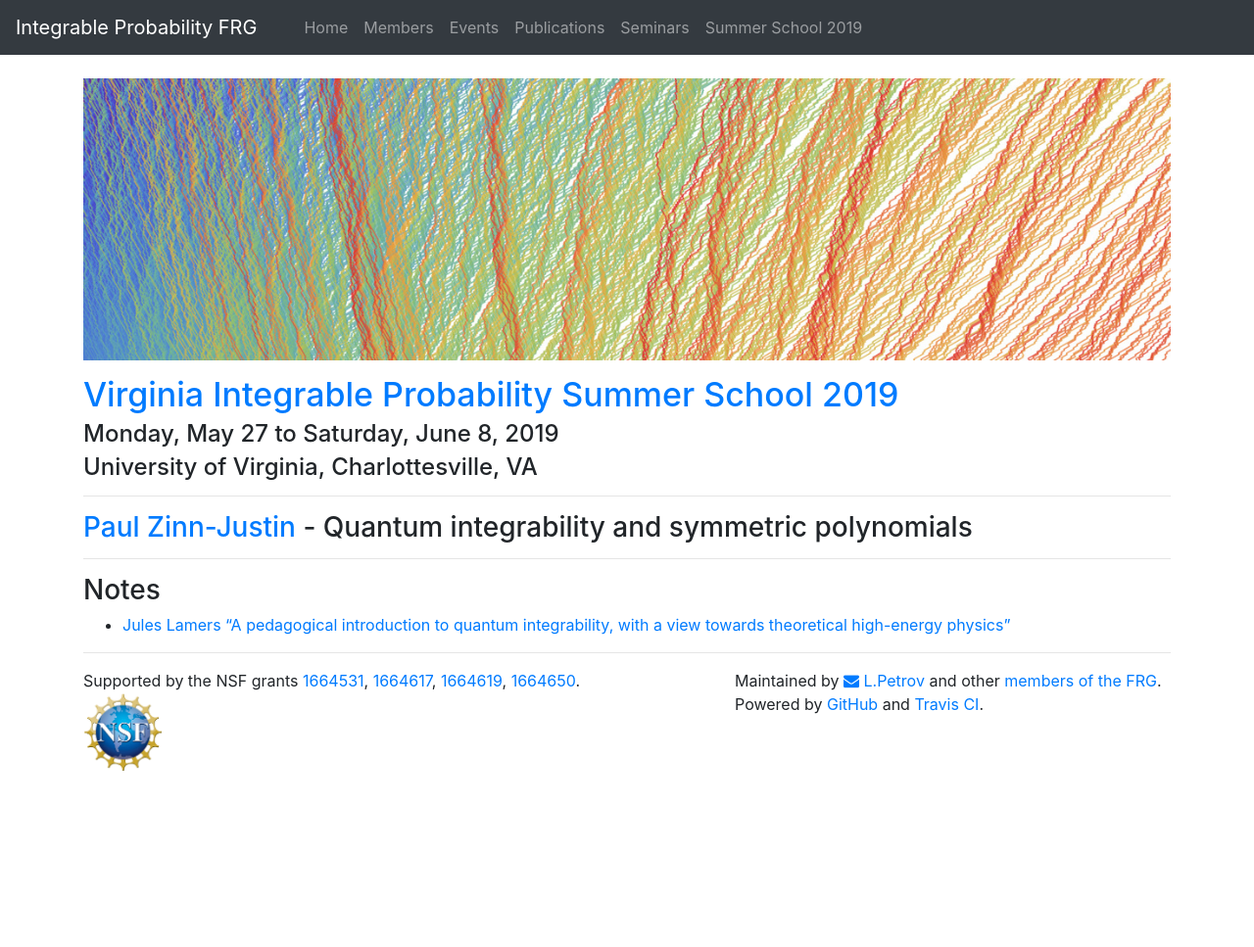
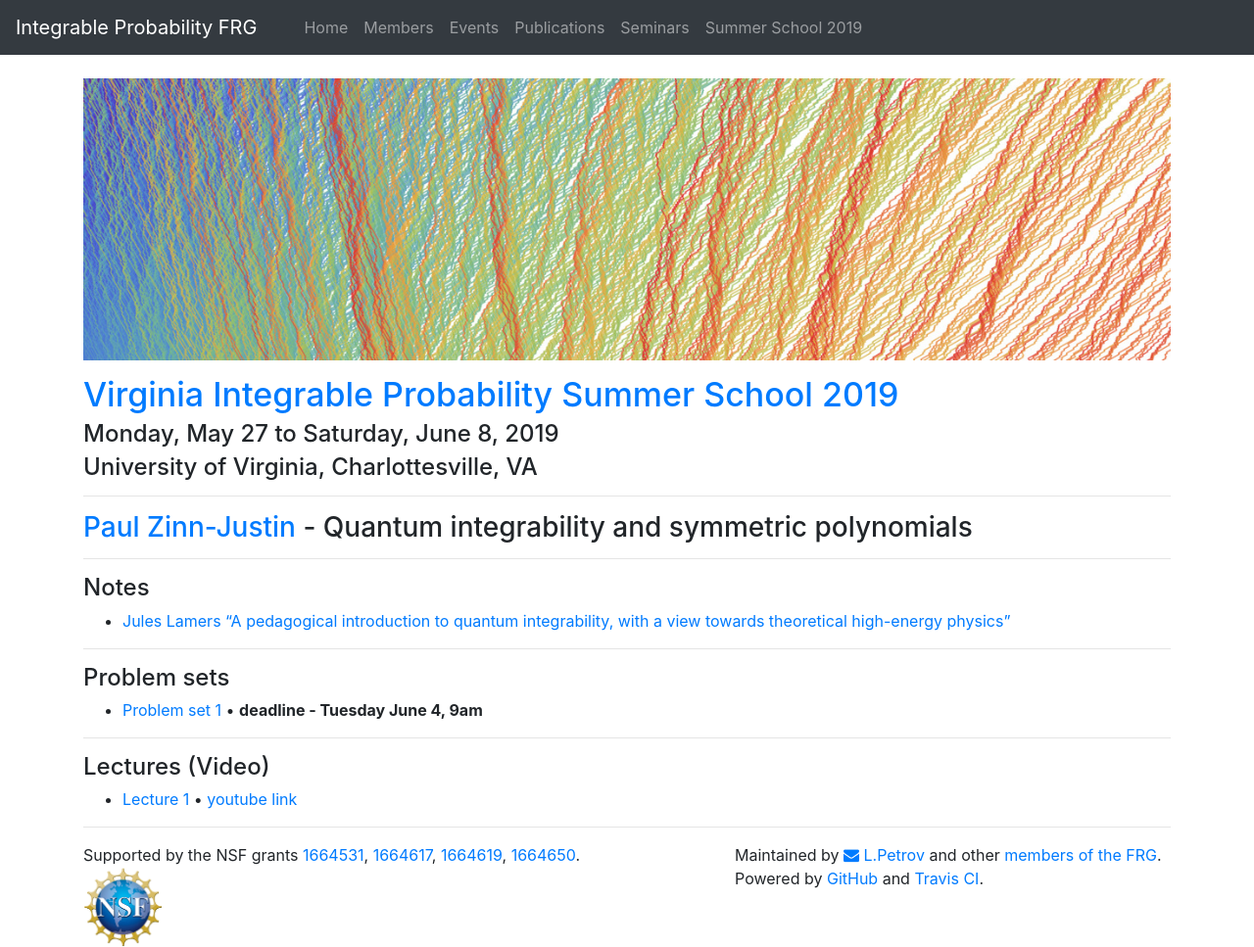
Before and after one commit to int-prob/int-prob-code, a Jekyll site: the page built from vipss2019/zinnjustin.md, in a window 1280 px wide. Shown: the whole page at 98% size. Built offline with Jekyll 4.4.1, drawn with Linux system fonts in a browser that asks for light colours; nearby versions of some CDN libraries; before the commit the page ends 900 px from its top, so only the background shows below that.

Commit message:
update zinnjustin.md at Mon Jun  3 14:17:42 EDT 2019

```diff
--- a/vipss2019/zinnjustin.md
+++ b/vipss2019/zinnjustin.md
@@ -18,6 +18,19 @@ permalink: /vipss2019/zinnjustin/
 
 ---
 
-## Notes
+### Notes
 
 - [Jules Lamers "A pedagogical introduction to quantum integrability, with a view towards theoretical high-energy physics"](https://arxiv.org/abs/1501.06805)
+
+
+---
+
+### Problem sets
+
+- [Problem set 1]({{site.url}}/vipss2019/zinnjustin/ZJ1_tutorial.pdf) &bull; **deadline - Tuesday June 4, 9am**
+
+---
+
+### Lectures (Video)
+
+- [Lecture 1](http://vipss19-lect.s3-website-us-east-1.amazonaws.com/ZinnJustin-1.mp4) &bull; [youtube link]()
```
